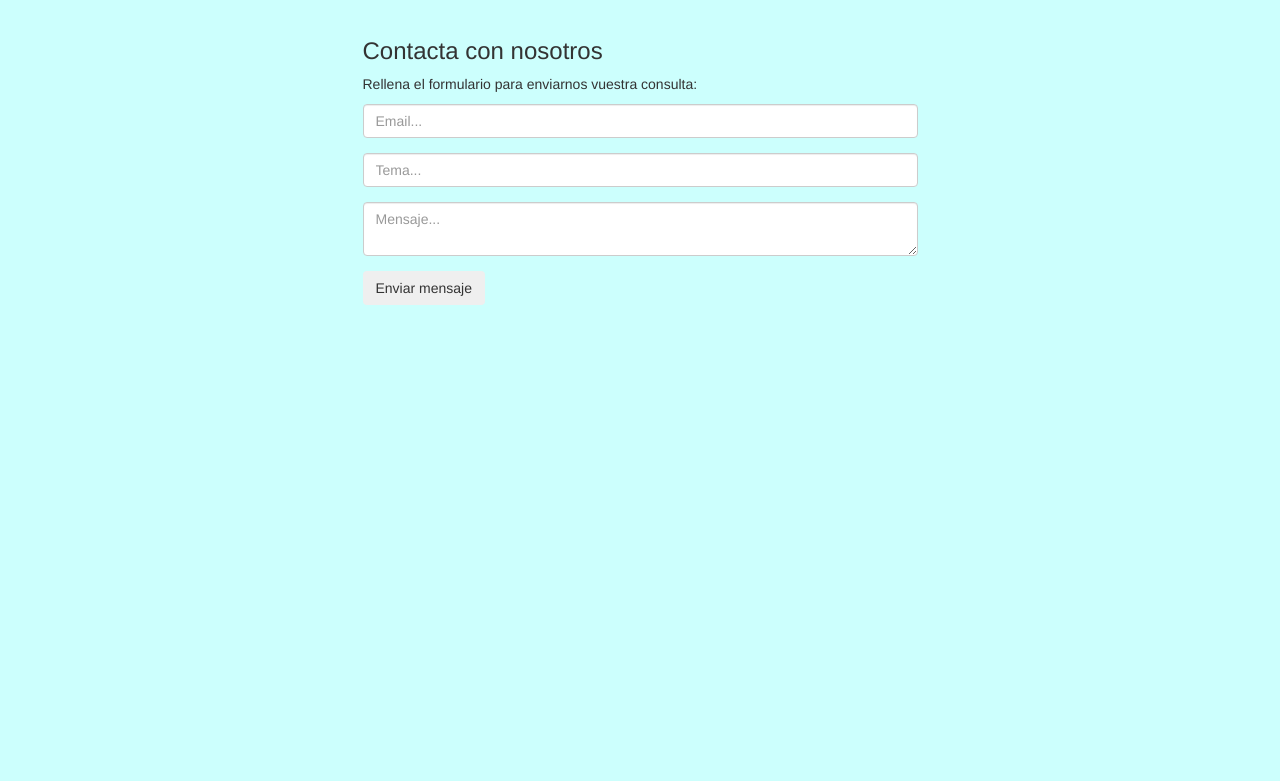
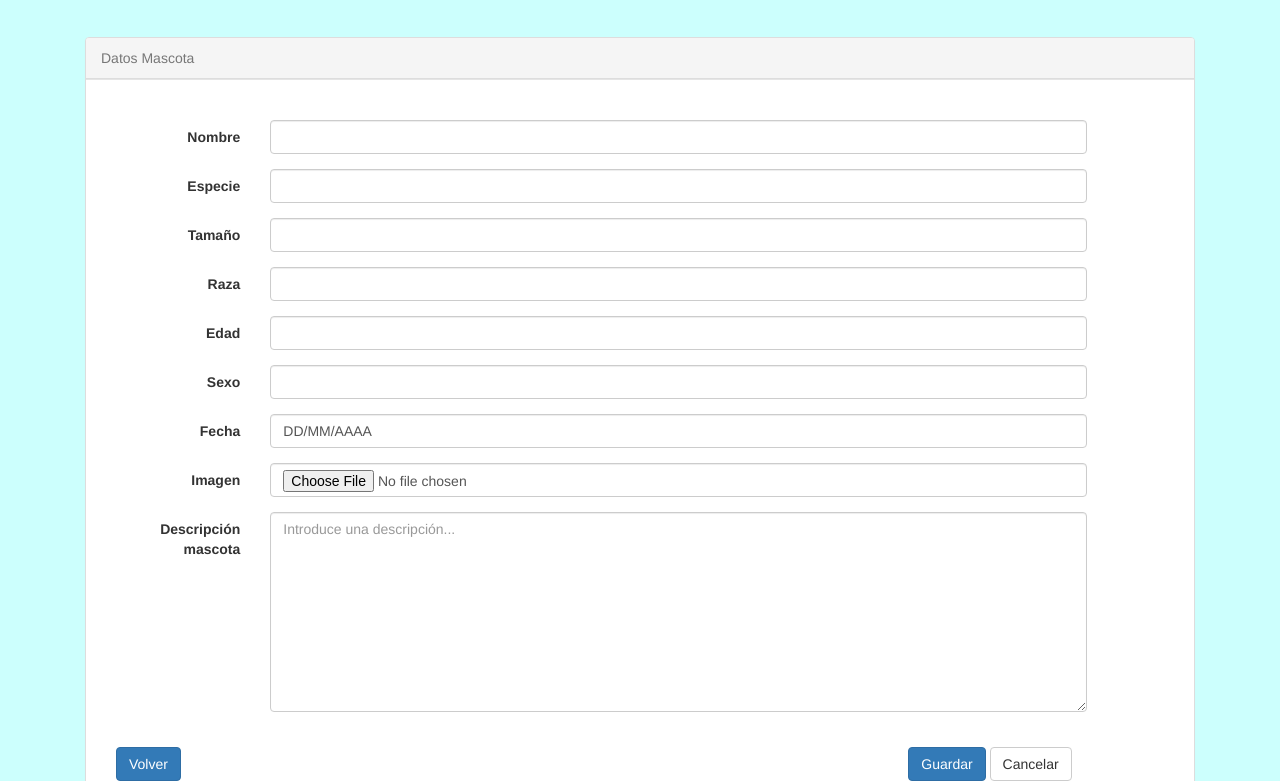
Before and after one commit to yasminalrc/AdoptaUnCompanero, a plain HTML site: page añadirMascota.html in a window 1280 px wide. Shown: the part 222-1003 px from the top of the page. Before the commit the page ends 800 px from the top, so only its background shows below. Drawn offline with nearby package versions, Linux system fonts and the light colour scheme.

Commit message:
Mejoras
Elimino usuario.html ya que ya tenemos miperfil.html

```diff
--- a/añadirMascota.html
+++ b/añadirMascota.html
@@ -45,7 +45,6 @@
               <a class="dropdown-toggle" data-toggle="dropdown" href="#" id="download">USUARIO <span class="caret"></span></a>
               <ul class="dropdown-menu" aria-labelledby="download">
                 <li><a href="registro.html">Registrarse</a></li>
-                <li><a href="miperfil.html">MiPerfil</a></li>
                 <li class="divider"></li>
                 <li><a href="">Quienes somos</a></li>
               </ul>
@@ -61,52 +60,129 @@
     <br>
     <br>
 
+<div class="container">
+        <div class=" col-xs-12 col-sm-12 col-md-12 col-lg-12 text-justify">
+
+            <div class="row">
+                <div class="col-lg-10">
+                    <div class="page-header">
+                        <h1 id="forms"> Añadir mascota
+                              <small>
+                                  <br>
+                                  Añade los datos relacionados con tu mascota</small>
+                          </h1>
+                    </div>
+                </div>
+            </div>
+        </div>
+        <!-- final cabecera -->
+</div>
+<!-- fin container header -->
+
+    <br>
 
 
 
-             <!-- Top content -->
-        <div class="top-content">
+<!-- contenido añadir Mascota -->
+<div class="container">
+    <div class="col-xs-12 col-sm-12 col-md-12 col-lg-12 text-justify">
 
-            <div class="inner-bg">
-                <div class="container">
          <div class="row">
-                        <div class="col-sm-8 col-sm-offset-2 text">
-                            <h1 align="center">Añadir Mascota</h1>
-                            <div class="description">
-                            	<p align="center">
-	                            	Si tienes alguna duda, o quieres consultarnos algo, ¡te lo ponemos fácil! Ponemos a tu alcance un servicio de atención al cliente rápido y eficiente para que nos preguntes todo lo que te interese saber.
-                            	</p>
+                        <div class="col-lg-12">
+                            <div class="panel panel-default bootstrap-admin-no-table-panel">
+                                <div class="panel-heading">
+                                    <div class="text-muted bootstrap-admin-box-title">Datos Mascota</div>
                                 </div>
+                                <div class="bootstrap-admin-no-table-panel-content bootstrap-admin-panel-content collapse in">
+                                    <form class="form-horizontal">
+                                        <fieldset>
+                                            <legend> </legend>
+                                            <br>
+                       <div class="col-lg-11">
+                                            <div class="form-group">
+                                                <label class="col-lg-2 control-label" for="typeahead">Nombre</label>
+                                                <div class="col-lg-10">
+                                                    <input type="text" class="form-control col-md-6" id="typeahead" autocomplete="off" >
+
+                                                </div>
+                                            </div>
+                                            <div class="form-group">
+                                                <label class="col-lg-2 control-label"for="typeahead">Especie</label>
+                                                <div class="col-lg-10">
+                                                    <input type="text" class="form-control col-md-6" id="typeahead" autocomplete="off" >
+
+                                                </div>
+                                            </div>
+
+                                            <div class="form-group">
+                                                <label class="col-lg-2 control-label" for="typeahead">Tamaño</label>
+                                                <div class="col-lg-10">
+                                                    <input type="text" class="form-control col-md-6" id="typeahead" autocomplete="off" >
+
+                                                </div>
+                                            </div>
+
+
+                                        <div class="form-group">
+                                                <label class="col-lg-2 control-label" for="typeahead">Raza</label>
+                                                <div class="col-lg-10">
+                                                    <input type="text" class="form-control col-md-6" id="typeahead" autocomplete="off" >
+
+                                                </div>
+                                        </div>
+
+                                     <div class="form-group">
+                                                <label class="col-lg-2 control-label" for="typeahead">Edad</label>
+                                                <div class="col-lg-10">
+                                                    <input type="text" class="form-control col-md-6" id="typeahead" autocomplete="off" >
+
+                                                </div>
+                                            </div>
+
+                                    <div class="form-group">
+                                                <label class="col-lg-2 control-label" for="typeahead">Sexo</label>
+                                                <div class="col-lg-10">
+                                                    <input type="text" class="form-control col-md-6" id="typeahead" autocomplete="off" >
+
+                                                </div>
+                                    </div>
+
+
+                                            <div class="form-group">
+                                                <label class="col-lg-2 control-label" for="date01">Fecha</label>
+                                                <div class="col-lg-10">
+                                                    <input type="text" class="form-control datepicker" id="date01" value="DD/MM/AAAA">
+
+                                                </div>
+                                            </div>
+
+
+                                            <div class="form-group">
+                                                <label class="col-lg-2 control-label" for="fileInput">Imagen</label>
+                                                <div class="col-lg-10">
+                                                    <input class="form-control uniform_on" id="fileInput" type="file">
+                                                </div>
+                                            </div>
+                                            <div class="form-group">
+                                                <label class="col-lg-2 control-label" for="textarea-wysihtml5">Descripción mascota</label>
+                                                <div class="col-lg-10">
+                                                    <textarea id="textarea-wysihtml5" class="form-control textarea-wysihtml5" placeholder="Introduce una descripción..." style="width: 100%; height: 200px"></textarea>
                                                 </div>
                                             </div>
                                             <br>
+                                   <label class="col-lg-8" >
+                                       <a href="usuario.html">
+                                       <button type="button" class="btn btn-primary">Volver</button>
+                                       </a>
+                                   </label>
+                                   <label class="col-lg-4" align="right">
+                                            <button type="submit" class="btn btn-primary">Guardar</button>
+
+                                           <button type="reset" class="btn btn-default">Cancelar</button>
+                                        </fieldset>
                                         <br>
-                    <div class="row">
-                        <div class="col-sm-6 col-sm-offset-3 form-box">
-                        	<div class="form-top">
-                        		<div class="form-top-left">
-                        			<h3>Contacta con nosotros</h3>
-                            		<p>Rellena el formulario para enviarnos vuestra consulta:</p>
-                        		</div>
-                        		<div class="form-top-right">
-                        			<i class="fa fa-envelope"></i>
-                        		</div>
-                            </div>
-                            <div class="form-bottom contact-form">
-			                    <form role="form" action="assets/contact.php" method="post">
-			                    	<div class="form-group">
-			                    		<label class="sr-only" for="contact-email">Email</label>
-			                        	<input type="text" name="email" placeholder="Email..." class="contact-email form-control" id="contact-email">
-			                        </div>
-			                        <div class="form-group">
-			                        	<label class="sr-only" for="contact-subject">Subject</label>
-			                        	<input type="text" name="subject" placeholder="Tema..." class="contact-subject form-control" id="contact-subject">
-			                        </div>
-			                        <div class="form-group">
-			                        	<label class="sr-only" for="contact-message">Message</label>
-			                        	<textarea name="message" placeholder="Mensaje..." class="contact-message form-control" id="contact-message"></textarea>
-			                        </div>
-			                        <button type="submit" class="btn">Enviar mensaje</button>
+                                 </label>
+
                                     </form>
                                 </div>
                             </div>
@@ -114,7 +190,12 @@
                         </div>
                     </div>
 
+
+
     </div>
+</div>
+
+
 
 </body>
 
```
Also changed, not shown: usuario.html (deleted, +0 -60 lines). Lines whose indentation alone changed are shown as unchanged.
